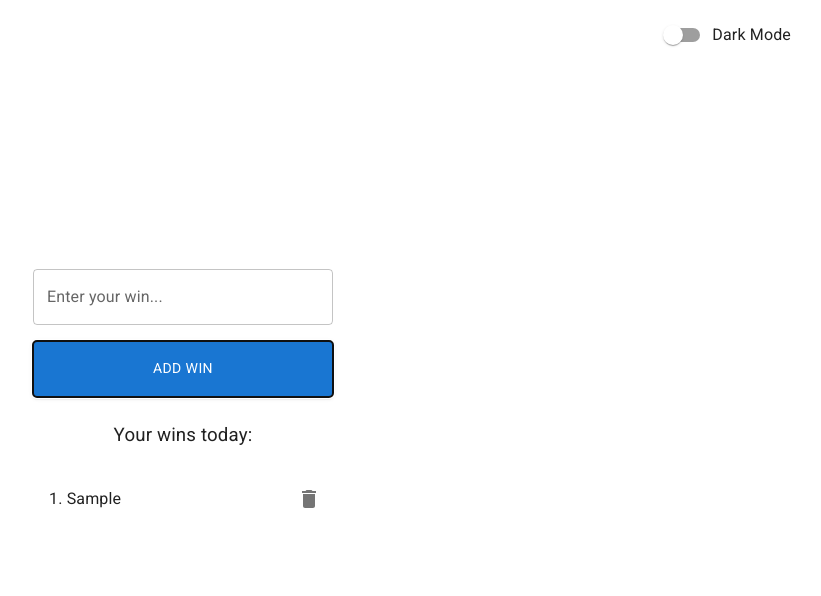
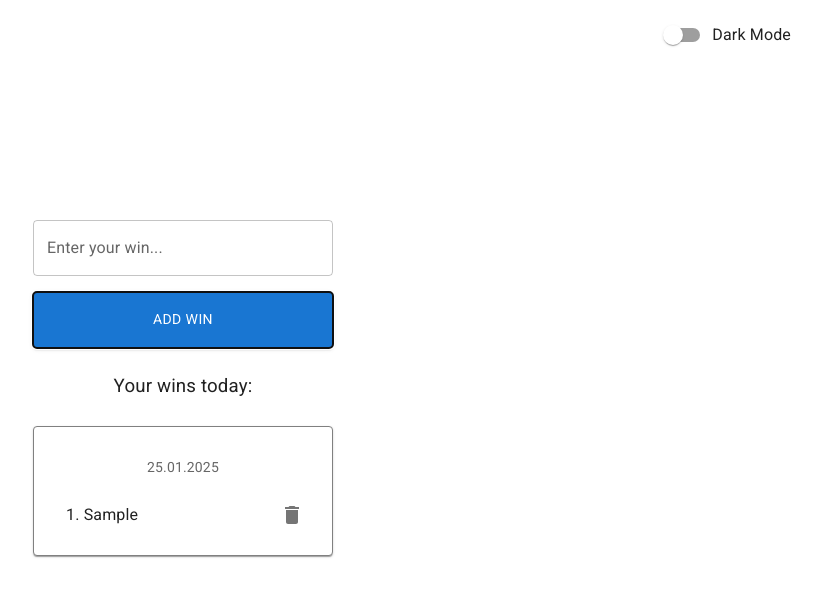
Before and after one commit to ten-engineers/stressi, a React (Vite) app: page / in a window 1280 px wide. Both pictures are taken after typing "Sample" into the empty fields and a click on the button "ADD WIN". Shown: the top 596 px of the page, without its empty margins (457-1278 px from the left). Built offline with nearby package versions, Linux system fonts and the light colour scheme.

Commit message:
Grouping wins by date

```diff
--- a/src/App.jsx
+++ b/src/App.jsx
@@ -14,6 +14,8 @@ import {
   ListItem,
   ListItemText,
   IconButton,
+  Paper,
+  ListSubheader,
 } from "@mui/material";
 import DeleteIcon from "@mui/icons-material/Delete";
 
@@ -58,7 +60,11 @@ function App() {
 
   const addWin = () => {
     if (text.trim()) {
-      setWins([...wins, text]);
+      setWins([
+        ...wins,
+        { id: Date.now(), text, date: new Date().toISOString().split("T")[0] }, // Store each win with a date in "YYYY-MM-DD" format.
+      ]);
+
       setText("");
       setError(false);
     } else {
@@ -66,8 +72,9 @@ function App() {
     }
   };
 
-  const removeWin = (index) => {
-    setWins(wins.filter((_, i) => i !== index));
+  // Remove a win by its unique ID
+  const removeWin = (id) => {
+    setWins(wins.filter((win) => win.id !== id));
     setTimeout(() => document.activeElement.blur(), 100); // Remove button focus after a short delay
   };
 
@@ -117,6 +124,13 @@ function App() {
       });
     }
   };
+
+  // Group wins by date to display them in sections.
+  const groupedWins = wins.reduce((acc, win) => {
+    acc[win.date] = acc[win.date] || [];
+    acc[win.date].push(win);
+    return acc;
+  }, {});
 
   return (
     <ThemeProvider theme={theme}>
@@ -178,6 +192,15 @@ function App() {
           <>
             <h3>Your wins today:</h3>
             <List>
+              {/* Render wins grouped by date, each inside a Paper container with a header. */}
+              {Object.entries(groupedWins).map(([date, wins]) => (
+                <Paper
+                  key={date}
+                  sx={{ mb: 2, p: 2, border: "1px solid gray" }}
+                >
+                  <ListSubheader sx={{ fontWeight: "bold" }}>
+                    {new Date(date).toLocaleDateString("ru-RU")}
+                  </ListSubheader>
                   {wins.map((win, index) => (
                     <ListItem
                       key={index}
@@ -185,14 +208,16 @@ function App() {
                         <IconButton
                           edge="end"
                           aria-label="delete"
-                      onClick={() => removeWin(index)}
+                          onClick={() => removeWin(win.id)} // Find the correct index for deletion within the full wins list.
                         >
                           <DeleteIcon />
                         </IconButton>
                       }
                     >
-                  <ListItemText primary={`${index + 1}. ${win}`} />
+                      <ListItemText primary={`${index + 1}. ${win.text}`} />
                     </ListItem>
+                  ))}
+                </Paper>
               ))}
             </List>
           </>
```
Lines whose indentation alone changed are shown as unchanged.
